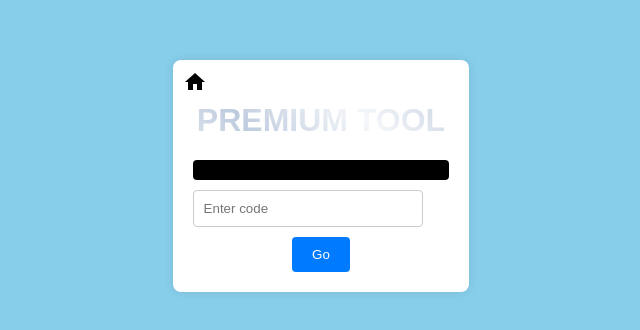
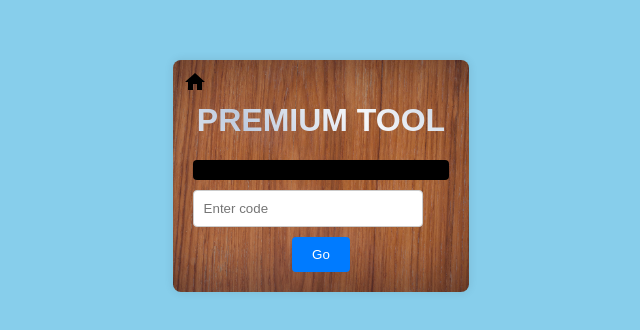
Before and after one commit to atsuperman/list, a plain HTML site: page index.html in a window 1280 px wide. Shown: the part 224-554 px from the top of the page, without its empty margins (319-959 px from the left). Drawn offline with Linux system fonts and the light colour scheme.

Commit message:
index.html

```diff
--- a/index.html
+++ b/index.html
@@ -17,7 +17,7 @@
         .container {
             position: relative;
             text-align: center;
-            background: #fff;
+            background: url('wood-texture.jpg') no-repeat center center/cover; /* Assuming wood-texture.jpg is in the same directory */
             padding: 20px;
             border-radius: 8px;
             box-shadow: 0 0 10px rgba(0, 0, 0, 0.1);
```
